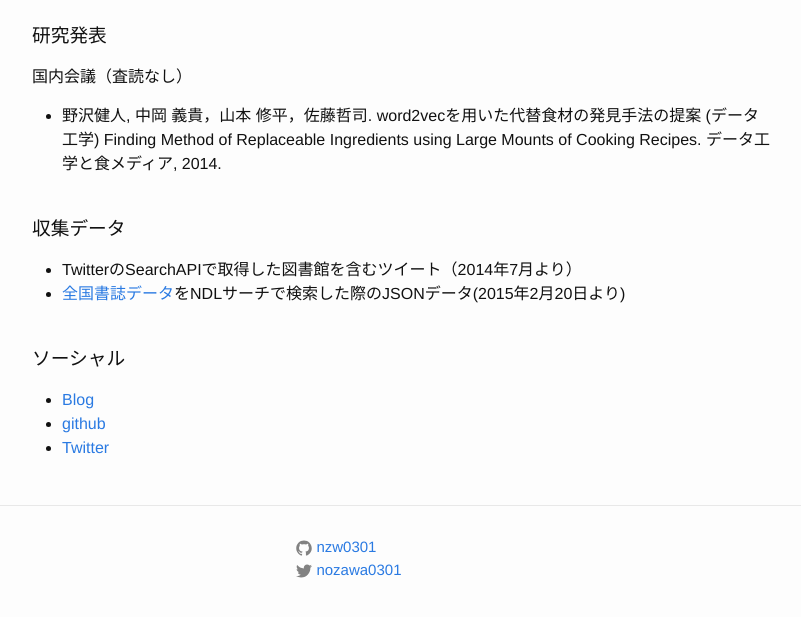
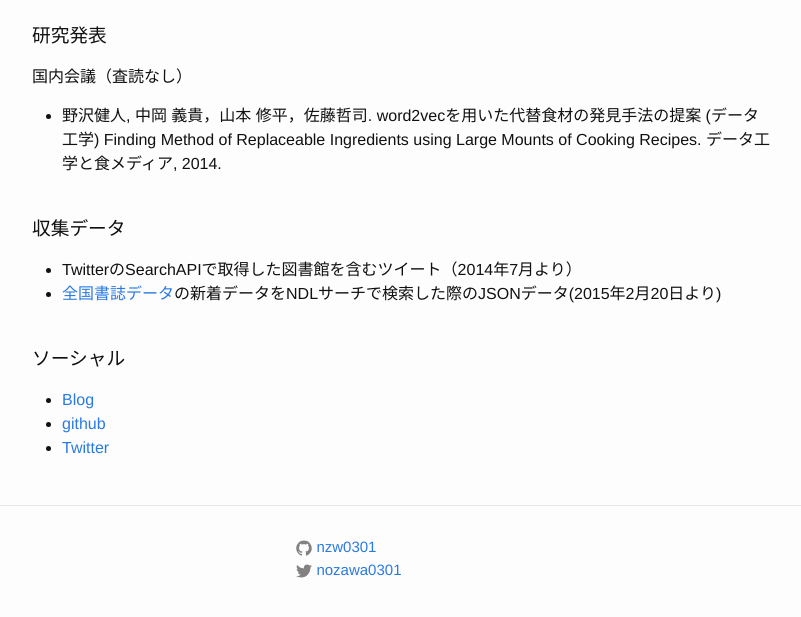
Before and after one commit to nzw0301/nzw0301.github.io, a Jekyll site: the page built from index.html, in a window 1280 px wide, cut to the strip 248-865 px from the top of the page. Shown: the whole strip, without its empty margins (238-1039 px from the left). Built offline with Jekyll 4.4.1, drawn with Linux system fonts in a browser that asks for light colours.

Commit message:
edit data

```diff
--- a/index.html
+++ b/index.html
@@ -24,7 +24,7 @@
   <h3>収集データ</h3>
   <ul>
     <li>TwitterのSearchAPIで取得した図書館を含むツイート（2014年7月より）</li>
-    <li><a href="http://iss.ndl.go.jp/rss/ndlopac/index.xml">全国書誌データ</a>をNDLサーチで検索した際のJSONデータ(2015年2月20日より)</li>
+    <li><a href="http://iss.ndl.go.jp/rss/ndlopac/index.xml">全国書誌データ</a>の新着データをNDLサーチで検索した際のJSONデータ(2015年2月20日より)</li>
   </ul>
 
   <br />
```
